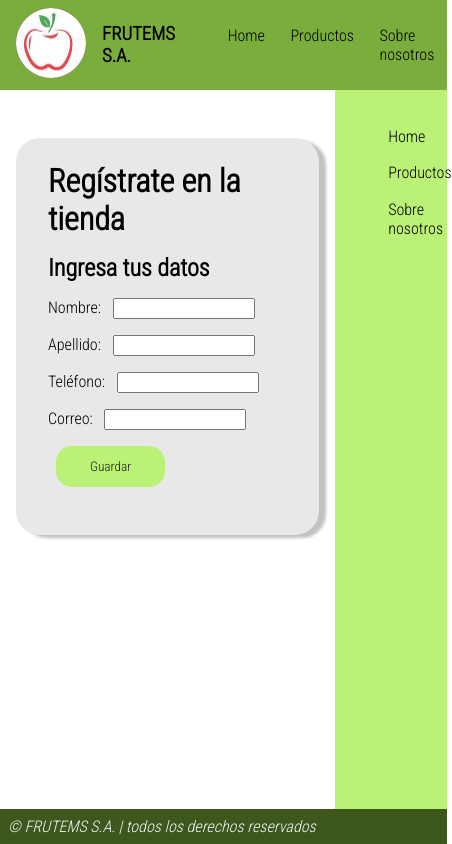
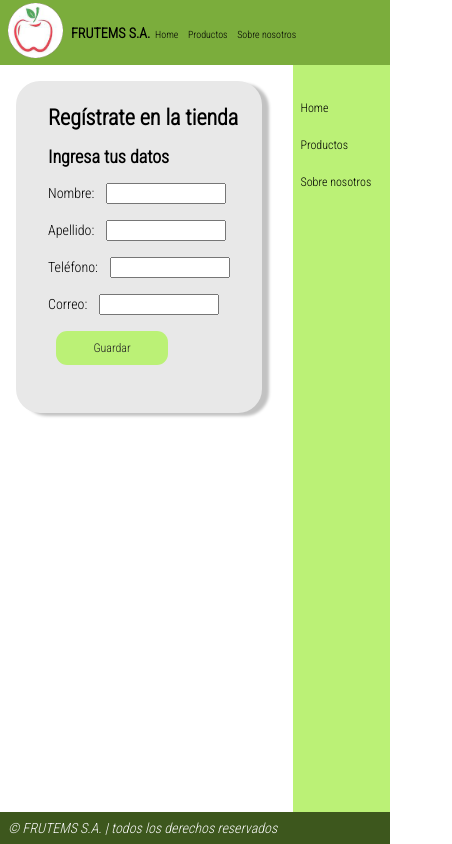
Before and after one commit to mendezleoa/HTML-CSS-p-gina-FRUTEMS, a website built with webpack: page formulario.html in a window 390 px wide. Shown: the whole page, 452 px wide, since content can reach past the window. Built offline with Linux system fonts and the light colour scheme.

Commit message:
Ajustes de interfaz

```diff
--- a/formulario.html
+++ b/formulario.html
@@ -3,8 +3,7 @@
 <head>
     <meta charset="UTF-8">
     <meta http-equiv="X-UA-Compatible" content="IE=edge">
-    <meta name="viewport" content="width=device-width, initial-scale=1.0">
-    <link rel="stylesheet" href="style.css">
+    <meta name="viewport" content="width=device-width, initial-scale=1.0" user-scalable=no>
     <title>Formulario</title>
 </head>
 <body>
@@ -50,6 +49,7 @@
     <footer class="footer">
         <i>&copy; FRUTEMS S.A. | todos los derechos reservados</i>
     </footer>
-    <script src="main.js"></script>
+    <script src="src/send_db.js"></script>
+    <script src="dist/main.js"></script>
 </body>
 </html>
--- a/main.js
+++ b/src/send_db.js
@@ -1,5 +1,3 @@
-
-
 async function enviar() {
   let nombre = document.getElementById('nombre').value
   let apellido = document.getElementById('apellido').value
--- a/src/style.css
+++ b/src/style.css
@@ -18,6 +18,7 @@ a {
 
 main {
     display: flex;
+    justify-content: space-between;
 }
 
 h1 {
@@ -106,10 +107,6 @@ li {
     padding: .5rem;
 }
 
-.secciones {
-    width: 75%;
-}
-
 .negrita {
     font-weight: bold;
 }
@@ -149,3 +146,87 @@ li {
         padding-left: 1rem;
     }
 }
+
+@media (max-width: 520px) {
+
+    h1 {
+        font-size: 22px;
+    }
+
+    h2 {
+        font-size: 18px;
+    }
+
+    h3 {
+        font-size: 14px;
+    }
+
+    p {
+        font-size: 12px;
+    }
+
+    label {
+        font-size: 14px;
+    }
+
+    input {
+        width: 7rem;
+    }
+
+    .logo {
+        padding: .2rem .5rem;
+        width: 55px;
+        height: 55px;
+    }
+
+    .section-formulario {
+        margin: 1rem;
+    }
+
+    .img-article {
+        width: 100%;
+        height: 100%;
+    }
+
+    .boton-pri {
+        padding: .5rem 1.5rem;
+        font-size: 12px;
+        border-radius: .7rem;
+    }
+
+    .aside {
+        background-color: #BBF176;
+        box-sizing: border-box;
+        padding: .5rem .5rem;
+    }
+
+    .aside ul {
+        padding: .7rem 0;
+    }
+
+    .aside ul li {
+        margin: .5rem 0;
+        padding: .3rem 0;
+    }
+
+    .aside ul li a {
+        font-size: 12px;
+    }
+
+    .nav ul {
+        padding: 0;
+    }
+
+    .nav ul li {
+        margin: 0 .3rem;
+    }
+
+    .nav ul li a {
+        font-size: 10px;
+    }
+
+    .footer {
+        font-size: 14px;
+    }
+
+}
```
Also changed, not shown: about-us.html (+1 -1 lines), index.html (+1 -1 lines), dist/main.js.
